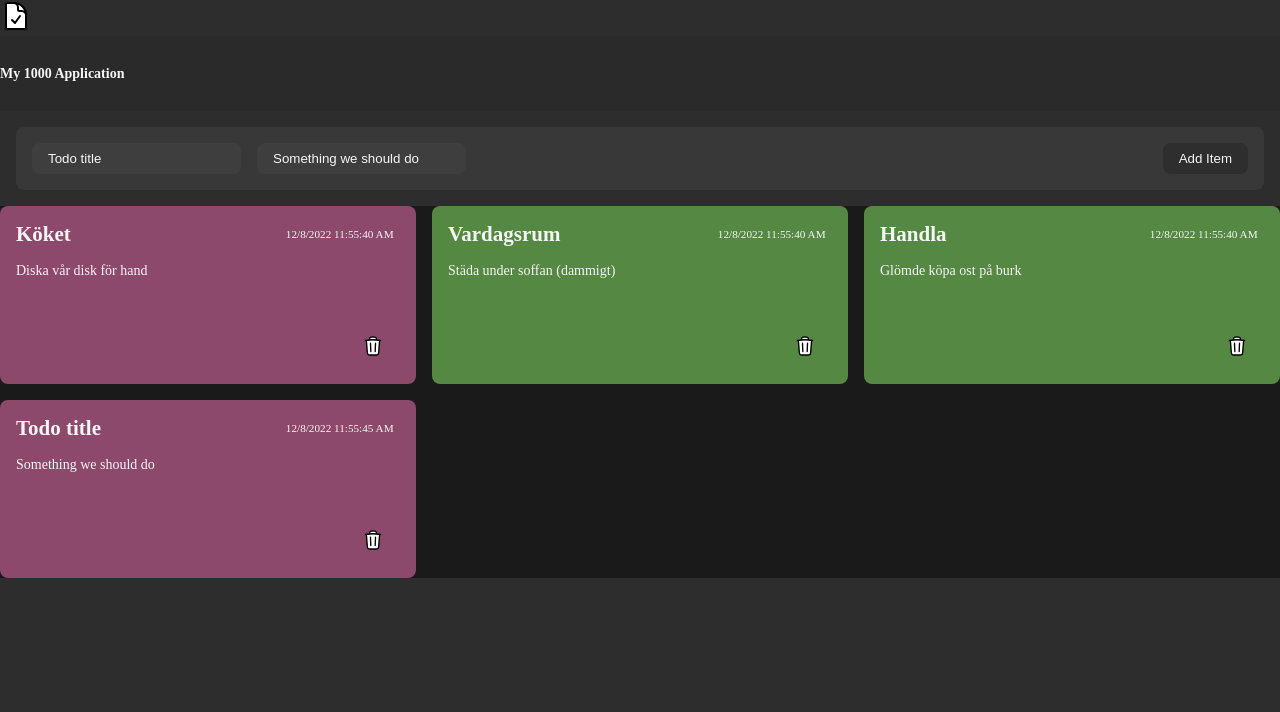
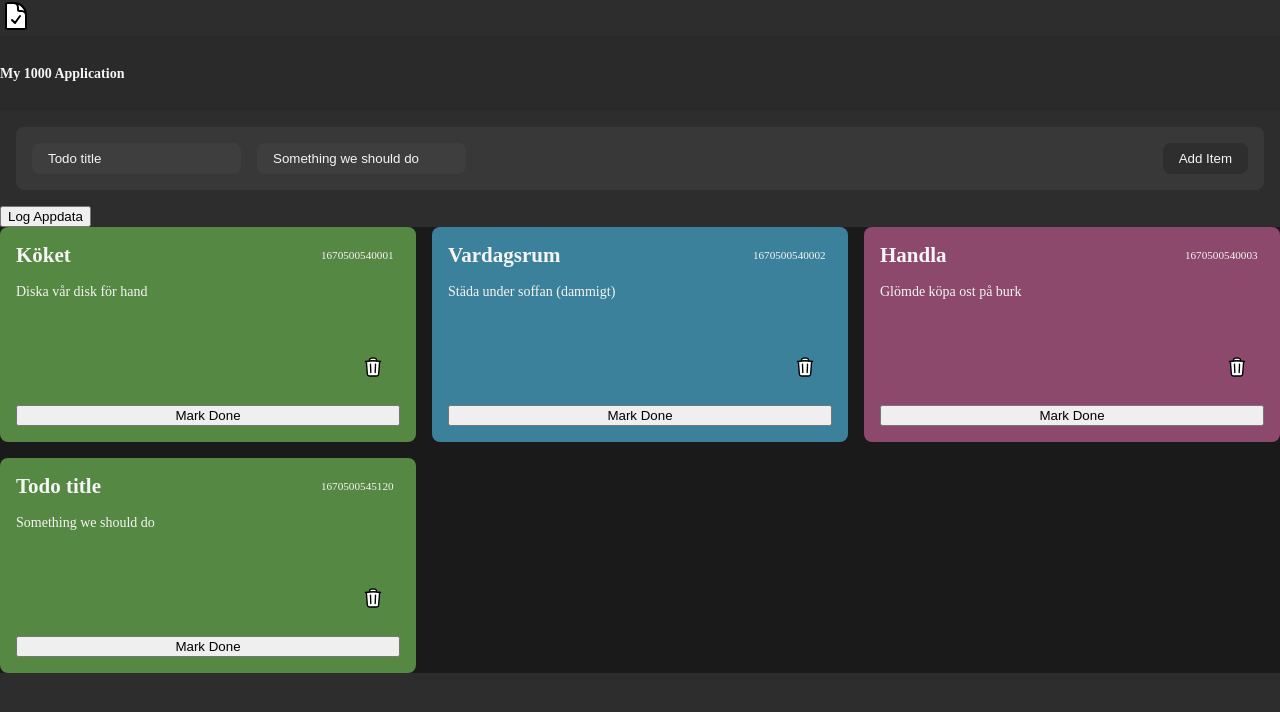
Before and after one commit to olof-sky/todo-app, a plain HTML site: page index.html in a window 1280 px wide. Both pictures are taken after a click on the input "Add Item". Drawn offline with Linux system fonts and the light colour scheme.

Commit message:
Add App class and functionality

```diff
--- a/index.html
+++ b/index.html
@@ -22,7 +22,7 @@
       </span>
       <input type="submit" value="Add Item" />
     </form>
-
+    <button onclick="logApp()">Log Appdata</button>
     <div id="todo-container"></div>
   </body>
 </html>
--- a/js/index.js
+++ b/js/index.js
@@ -1,41 +1,93 @@
-function addInitialTodos() {
-  addTodoItem("Köket", "Diska vår disk för hand");
-  addTodoItem("Vardagsrum", "Städa under soffan (dammigt)");
-  addTodoItem("Handla", "Glömde köpa ost på burk");
-}
-
-document.addEventListener("load", addInitialTodos());
-
-function onFormSubmit() {
+const App = {
+  listOfTodos: [],
+  elements: {
+    container: document.getElementById("todo-container"),
+  },
+  addInitialTodos: function () {
+    this.listOfTodos.push(
+      createTodoItem("Köket", "Diska vår disk för hand", Date.now() + 1),
+      createTodoItem(
+        "Vardagsrum",
+        "Städa under soffan (dammigt)",
+        Date.now() + 2
+      ),
+      createTodoItem("Handla", "Glömde köpa ost på burk", Date.now() + 3)
+    );
+  },
+  create: function () {
     const inputTitle = document.querySelector("input[name='todo-title']");
     const inputText = document.querySelector("input[name='todo-text']");
-  addTodoItem(inputTitle.value, inputText.value);
-}
+    this.listOfTodos.push(createTodoItem(inputTitle.value, inputText.value));
+    this.render();
+  },
+  update: function (id) {
+    let itemIndex = this.listOfTodos.findIndex((item) => item.id == id);
+    this.listOfTodos[itemIndex].checked = !this.listOfTodos[itemIndex].checked;
+    this.render();
+  },
+  remove: function (id) {},
+  render: function () {
+    this.elements.container.innerHTML = "";
 
-function addTodoItem(title, text) {
-  const targetElement = document.getElementById("todo-container");
+    this.listOfTodos.forEach((item) => {
       const newTodoItem = document.createElement("div");
       const newTodoDate = document.createElement("span");
       const newTodoTitle = document.createElement("h2");
       const newTodoText = document.createElement("p");
       const newBtnRemove = document.createElement("button");
+      const newBtnCheck = document.createElement("button");
       const newBtnRemoveIcon = document.createElement("img");
 
-  newTodoTitle.innerText = title;
-  newTodoDate.innerText = `${new Date().toLocaleDateString()} ${new Date().toLocaleTimeString()}`;
-  newTodoText.innerText = text;
+      newTodoTitle.innerText = item.title;
+      newTodoDate.innerText = `${item.id}`;
+      newTodoText.innerText = item.text;
       newBtnRemoveIcon.src = "../assets/ic_trash.svg";
+      newBtnCheck.innerText = item.checked ? "Done" : "Mark Done";
 
       newBtnRemove.appendChild(newBtnRemoveIcon);
 
-  const determineCardColor = `card-color-${Math.floor(Math.random() * 3 + 1)}`;
-  newTodoItem.classList.add("todo-item", determineCardColor);
+      item.checked ? newTodoItem.classList.add("todo-checked") : null;
+      newTodoItem.classList.add("todo-item", `card-color-${item.colorIndex}`);
       newBtnRemove.classList.add("btn-remove-todo");
 
       newBtnRemove.addEventListener("click", function () {
-    newTodoItem.remove();
+        App.remove(item.id);
       });
-  newTodoItem.append(newTodoTitle, newTodoDate, newTodoText, newBtnRemove);
 
-  targetElement.appendChild(newTodoItem);
+      newBtnCheck.addEventListener("click", function () {
+        App.update(item.id);
+      });
+
+      newTodoItem.append(
+        newTodoTitle,
+        newTodoDate,
+        newTodoText,
+        newBtnRemove,
+        newBtnCheck
+      );
+      this.elements.container.appendChild(newTodoItem);
+    });
+  },
+};
+
+function createTodoItem(suppliedTitle, suppliedText, suppliedId) {
+  const ranColIndex = Math.floor(Math.random() * 3 + 1);
+  return {
+    id: suppliedId ? suppliedId : Date.now(),
+    title: suppliedTitle,
+    text: suppliedText,
+    colorIndex: ranColIndex,
+    checked: false,
+  };
 }
+
+function onFormSubmit() {
+  App.create();
+}
+
+App.addInitialTodos();
+App.render();
+
+function logApp() {
+  console.table(App.listOfTodos);
+}
--- a/main.css
+++ b/main.css
@@ -155,3 +155,7 @@ input[type="submit"]:hover {
 .card-color-3 {
   background-color: var(--theme-card-level-3-color);
 }
+
+.todo-checked {
+  background-color: var(--theme-input-base-color);
+}
```
Lines whose indentation alone changed are shown as unchanged.
